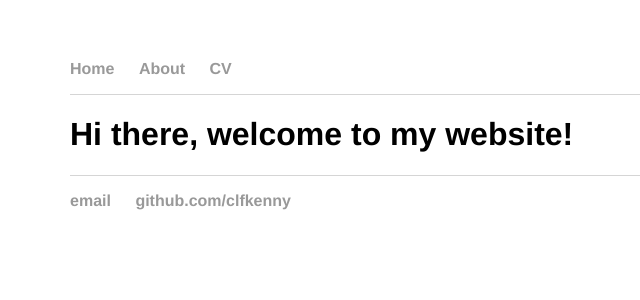
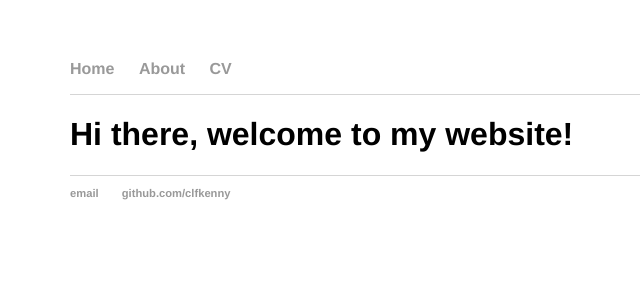
Before and after one commit to clfkenny/clfkenny.github.io, a Jekyll site: the page built from index.md, in a window 1280 px wide. Shown: the top 300 px of the page, without its empty margins (122-762 px from the left). Built offline with Jekyll 4.4.1, drawn with Linux system fonts in a browser that asks for light colours.

Commit message:
Update main.css

```diff
--- a/css/main.css
+++ b/css/main.css
@@ -34,7 +34,7 @@ p {
 }
 footer {
     border-top: 1px solid #d5d5d5;
-    font-size: 1em;
+    font-size: .7em;
 }
 
 ul.posts {
```
